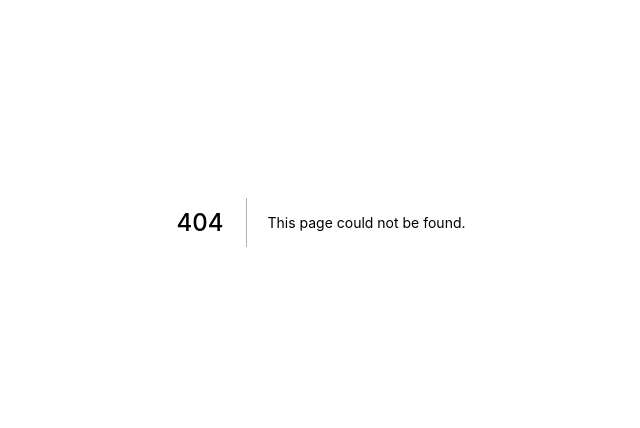
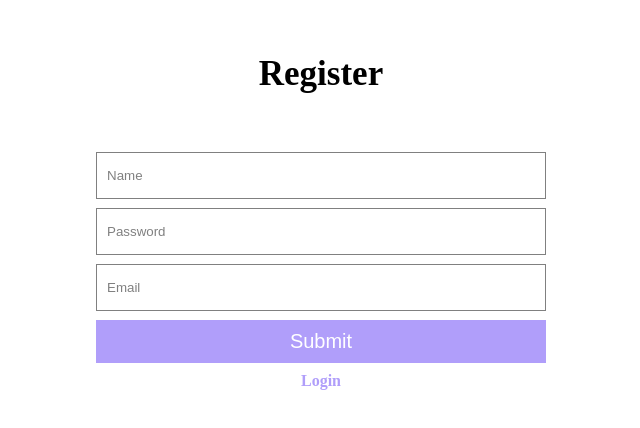
Before and after one commit to dev-chloe/Simple-CRUD, a Next.js app in the folder web/: page /register in a window 1280 px wide. Before the commit this address had no page. Shown: the part 178-606 px from the top of the page, without its empty margins (319-959 px from the left). Built offline with nearby package versions, Linux system fonts and the light colour scheme.

Commit message:
make register form

```diff
--- /dev/null
+++ b/web/css/register.module.scss
@@ -0,0 +1,44 @@
+$main: #B09EFA;
+.container {
+  width: 100%;
+  height: 100vh;
+  display:  flex;
+  align-items: center;
+  justify-content: center;
+  flex-direction: column;
+  padding: 5%;
+  h2 {
+    font-size: 35px;
+    margin-bottom: 5%;
+  }
+  form {
+    display:  flex;
+    align-items: center;
+    justify-content: center;
+    flex-direction: column;
+    width: 100%;
+    max-width: 450px;
+    input {
+      width: 100%;
+      border: 1px solid #808080;
+      padding: 15px 10px;
+      margin-bottom: 2%;
+      &::placeholder {
+        color: #808080;
+      }
+    }
+    button {
+      background: $main;
+      border: none;
+      width: 100%;
+      color: #FFFFFF;
+      font-size: 20px;
+      padding: 10px;
+      margin-bottom: 2%;
+    }
+    a {
+      color: $main;
+      font-weight: bold;
+    }
+  }
+}
--- a/web/css/styles.scss
+++ b/web/css/styles.scss
@@ -1,3 +1,27 @@
-body {
-  background: pink;
+* {
+  margin: 0;
+  padding: 0;
+  box-sizing: border-box;
 }
+
+ul, ol {
+  list-style: none;
+}
+
+input {
+  &:focus {
+    outline: unset;
+  }
+}
+
+button {
+  cursor: pointer;
+  &:focus {
+    outline: unset;
+  }
+}
+
+a {
+  text-decoration: none;
+  cursor: pointer;
+}
--- /dev/null
+++ b/web/pages/register.tsx
@@ -0,0 +1,34 @@
+import registerStyle from '../css/register.module.scss'
+import Link from 'next/link'
+
+const inintialState = {
+  name: '',
+  email: '',
+  password: ''
+}
+
+const Register = () => {
+  return (
+    <div className={registerStyle.container}>
+      <h2>Register</h2>
+      <form>
+        {/*
+          TODO
+          - custom input,
+          - email & required validate
+          - input change handler
+          - submit change handler
+        */}
+        <input type="text" placeholder="Name"/>
+        <input type="password" placeholder="Password"/>
+        <input type="text" placeholder="Email"/>
+        <button type="submit">Submit</button>
+        <Link href="">
+          <a>Login</a>
+        </Link>
+      </form>
+    </div>
+  )
+}
+
+export default Register
```
Also changed, not shown: web/css/index.module.scss (+22 -1 lines), web/pages/index.tsx (+3 -5 lines), 1 other file (tests, documents, lock files or other folders).
